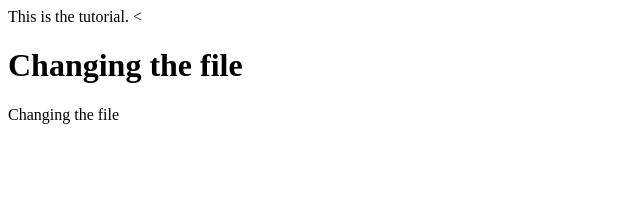
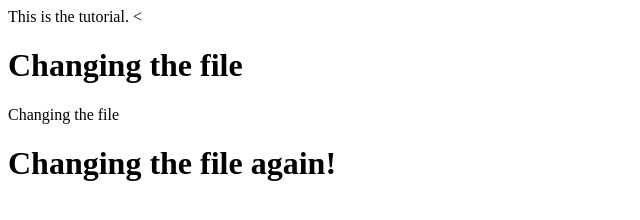
Before and after one commit to cvtorrisi/AtomTest, a plain HTML site: page index.html in a window 1280 px wide. Shown: the whole page, without its empty margins (0-640 px from the left). Drawn offline with Linux system fonts and the light colour scheme.

Commit message:
commit 3

```diff
--- a/index.html
+++ b/index.html
@@ -8,5 +8,7 @@
     This is the tutorial.
 
     <<h1>Changing the file</h1>Changing the file
+
+    <h1>Changing the file again!</h1>
   </body>
 </html>
```
